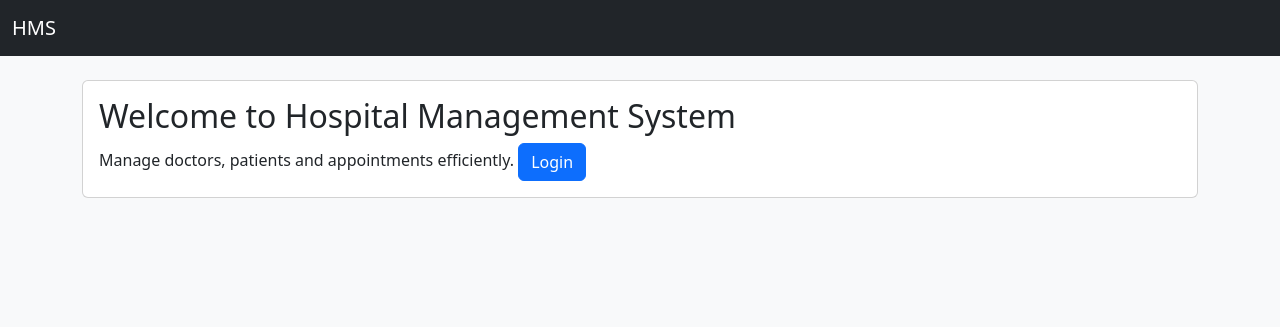
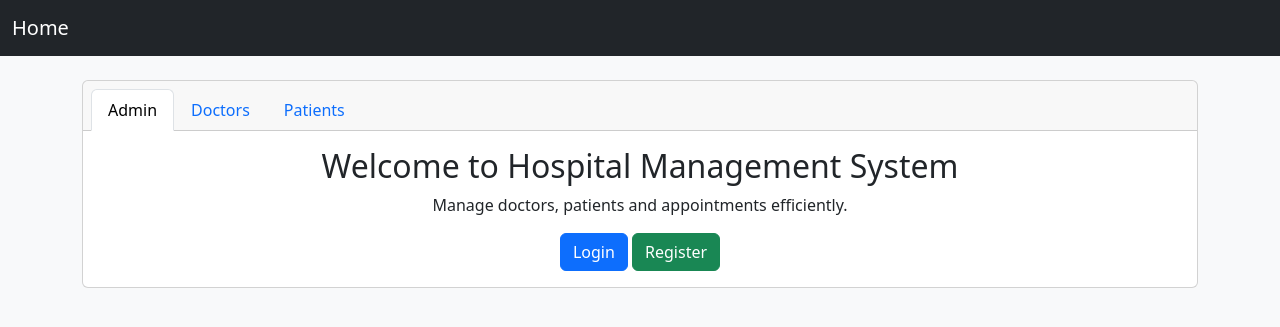
Before and after one commit to Ansh070/Hospital-management-system, a Flask app: page / in a window 1280 px wide. Shown: the top 327 px of the page. Run offline with Flask 3, Linux system fonts and the light colour scheme.

Commit message:
changed home card

```diff
--- a/templates/base.html
+++ b/templates/base.html
@@ -15,7 +15,7 @@
 
 <nav class="navbar navbar-expand-lg navbar-dark bg-dark">
   <div class="container-fluid">
-    <a class="navbar-brand" href="/">HMS</a>
+    <a class="navbar-brand" href="/">Home</a>
   </div>
 </nav>
 
--- a/templates/home.html
+++ b/templates/home.html
@@ -1,13 +1,43 @@
 {% extends "base.html" %}
 
 {% block content %}
-<div class="card">
+<!-- <div class="card">
     <div class="card-body">
         <h2 class="card-title">Welcome to Hospital Management System</h2>
         <p class="card-text">
             Manage doctors, patients and appointments efficiently.
             <a href="/login" class="btn btn-primary">Login</a>
+            <a href="/register" class="btn btn-success">Register</a>
         </p>
     </div>
+</div> -->
+<!-- <div class="card text-center mb-3" style="width: 18rem;">
+  <div class="card-body">
+    <h5 class="card-title">Welcome to Hospital Management System</h5>
+    <p class="card-text">Manage doctors, patients and appointments efficiently.</p>
+    <a href="/login" class="btn btn-primary">Login</a>
+    <a href="/register" class="btn btn-success">Register</a>
+  </div>
+</div> -->
+<div class="card text-center">
+  <div class="card-header">
+    <ul class="nav nav-tabs card-header-tabs">
+      <li class="nav-item">
+        <a class="nav-link active" aria-current="true" href="#">Admin</a>
+      </li>
+      <li class="nav-item">
+        <a class="nav-link" href="#">Doctors</a>
+      </li>
+      <li class="nav-item">
+        <a class="nav-link" href="#">Patients</a>
+      </li>
+    </ul>
+  </div>
+  <div class="card-body">
+    <h2 class="card-title">Welcome to Hospital Management System</h2>
+    <p class="card-text">Manage doctors, patients and appointments efficiently.</p>
+    <a href="/login" class="btn btn-primary">Login</a>
+    <a href="/register" class="btn btn-success">Register</a>
+  </div>
 </div>
 {% endblock %}
--- a/templates/register.html
+++ b/templates/register.html
@@ -20,5 +20,7 @@
     </div>
 
     <button type="submit" class="btn btn-success">Register</button>
+
+    <p>Already have an account? <a href="{{ url_for('login') }}">Login</a></p>
 </form>
 {% endblock %}
```
